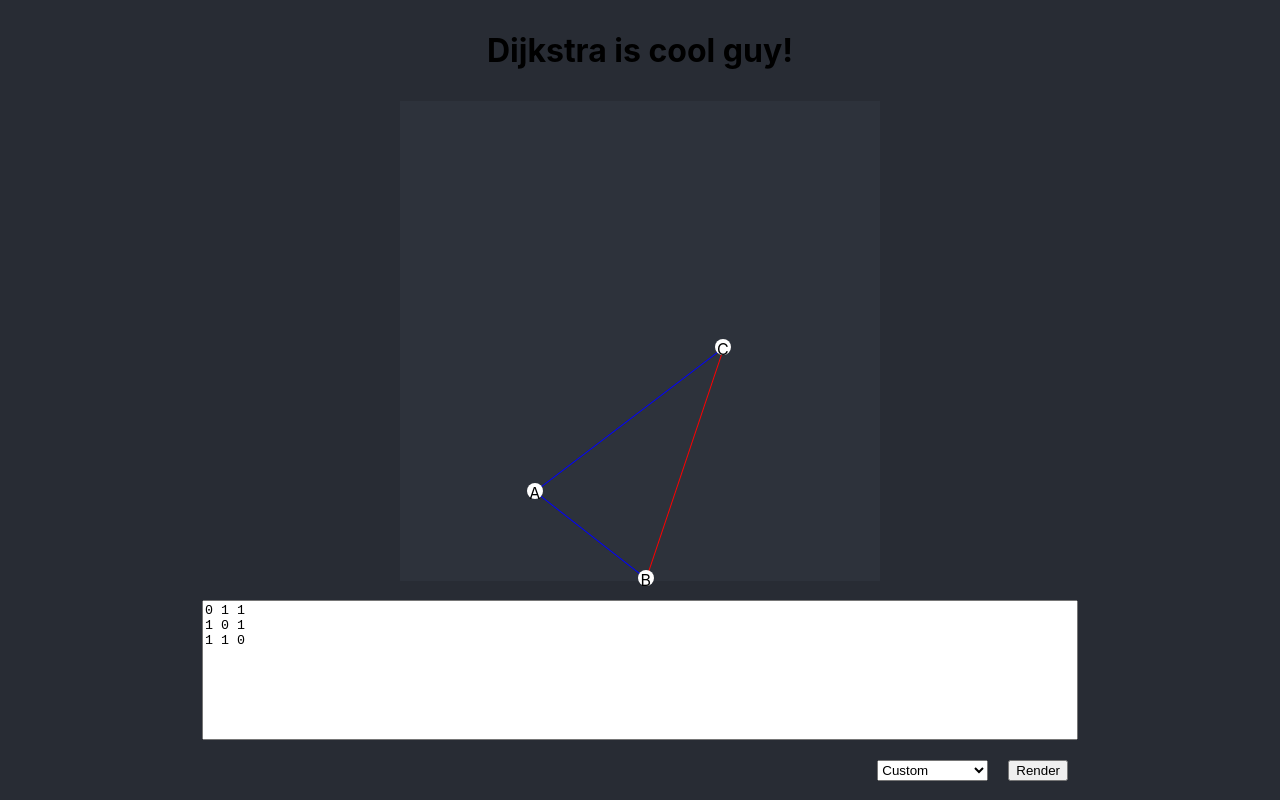
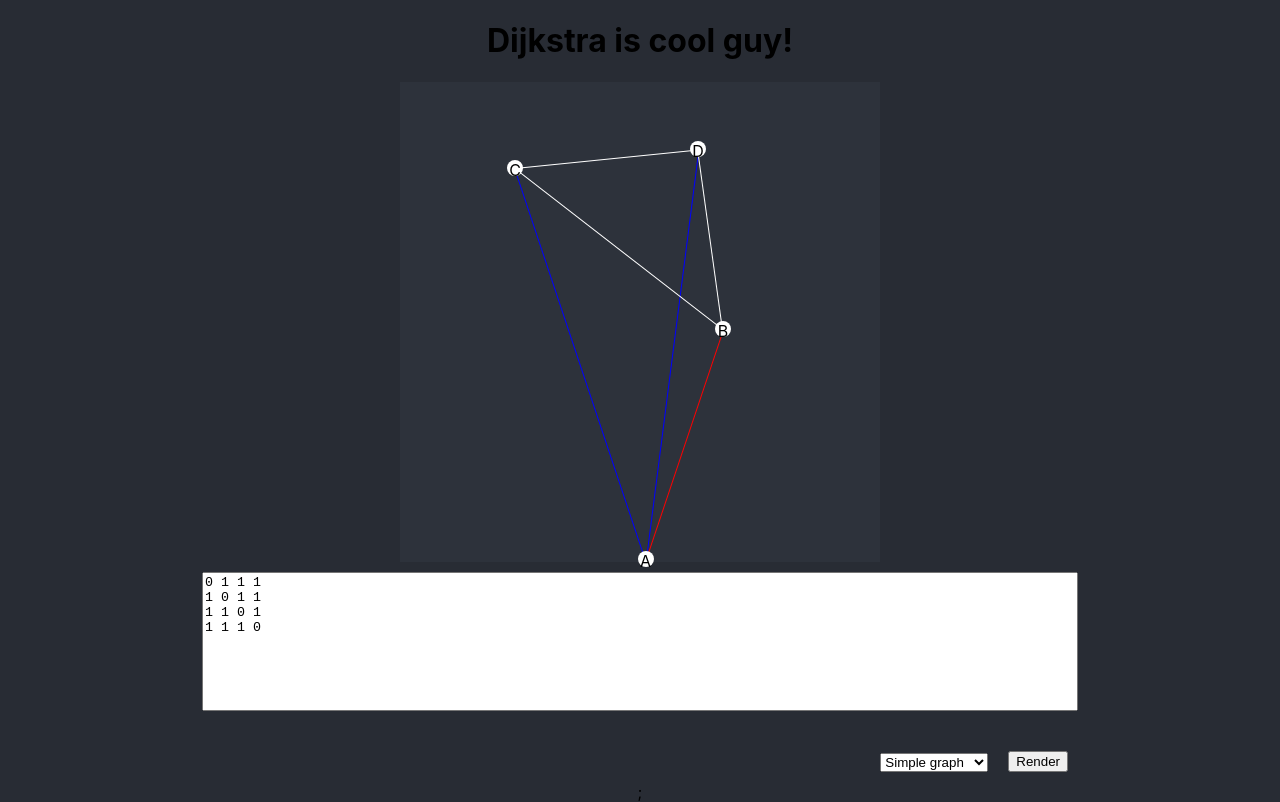
Before and after one commit to songofroland/pt-dijkstra, a React (Create React App) app: page / in a window 1280 px wide. Built offline with nearby package versions, Linux system fonts and the light colour scheme.

Commit message:
Refine "GraphEditor" component, extend sample graphs (#9)
* Refine "GraphEditor" component, extend sample graphs

* CR fixes

```diff
--- a/src/App.css
+++ b/src/App.css
@@ -54,13 +54,14 @@
   max-width: 100%;
 }
 
-.valid-base {
-  display: flex;
-  justify-content: center;
-  place-items: center;
+.invisible {
+  opacity: 0;
 }
-.valid > * {
-  opacity: 0;
+
+.error{
+  font-size: 1.5rem;
+  color: red;
+  margin: auto;
 }
 
 textarea {
--- a/src/App.tsx
+++ b/src/App.tsx
@@ -13,6 +13,7 @@ import mapGraph from './logic/graphMapping';
 import labelGraph from './logic/graphLabeling';
 import { DijkstraTracer } from './logic/dijkstra';
 
+
 function App() {
   const processGraph = (graph: Graph) => {
     const disassembledGraph = disassembleGraph(graph);
@@ -22,7 +23,6 @@ function App() {
       frames: frames,
     };
   };
-
   const [processedGraph, setProcessedGraph] =
     useState(processGraph(samples.simple.graph));
 
--- a/src/components/Canvas.tsx
+++ b/src/components/Canvas.tsx
@@ -12,25 +12,27 @@ function Canvas({nodes, edges, frame}
     frame: Frame,
   })
 {
-  let edgeComponents, nodeComponents;
-  if (nodes.length) {
-    nodeComponents = nodes.map( node =>
+  const nodeComponents = nodes.map( node =>
     <Node x={node.x} y={node.y} label={node.label} key={node.id} />,
   );
-    edgeComponents = edges.map( (edge, id) =>
+  const edgeComponents = edges.map( (edge, id) =>
     <Edge
       from={edge.from}
       to={edge.to}
-        key={id}
+      key={edge.id}
       label={edge.label}
       isCurrent={frame.currentEdges.includes(id)}
-        isActive={frame.activeEdges.includes(id)} />,
+      isActive={frame.activeEdges.includes(id)}
+    />,
   );
-  }
-  return <div className="canvas">
+
+
+  return <>
+    <div className="canvas">
       {edgeComponents}
       {nodeComponents}
-  </div>;
+    </div>
+  </>;
 }
 
 export default Canvas;
--- a/src/components/GraphEditor.tsx
+++ b/src/components/GraphEditor.tsx
@@ -1,66 +1,93 @@
-import React from 'react';
+import React, { useEffect } from 'react';
 import { useState } from 'react';
 import { isValid, parseValidGraph } from '../logic/graphParsing';
 import samples from '../logic/graphSamples';
 
 const graphsToChoose = [
   {
-    label: 'Simple Graph',
-    graph: samples.simple.string,
+    label: 'Simple graph',
+    key: 'simple',
   },
   {
-    label: 'Medium Graph',
-    graph: samples.medium.string,
+    label: 'Medium graph',
+    key: 'medium',
+  },
+  {
+    label: 'Custom',
+    key: 'custom',
   },
 ];
 
 
 function GraphEditor({ onRender }: { onRender: Function }) {
-  const [userInput, setUserInput] = useState({
-    isCorrect: true,
-    text: samples.simple.string,
-  });
+  const [inputText, setInputText] = useState(samples.simple.string);
+  const [inputTextIsCorrect, setInputTextIsCorrect] = useState(true);
+  const [selectedGraphId, setSelectedGraphId] = useState('simple');
+  const [customGraphString, setCustomGraphString] = useState('');
 
-  const textareaCallback = (e: React.ChangeEvent<HTMLTextAreaElement>) => {
-    const userText = e.target.value;
-    setUserInput({ isCorrect: isValid(userText), text: userText });
+  useEffect(() => {
+    setInputTextIsCorrect(isValid(inputText));
+  }, [inputText]);
+
+  const textareaCallback = (event: React.ChangeEvent<HTMLTextAreaElement>) => {
+    setInputText(event.target.value);
+    setSelectedGraphId('custom');
+    setCustomGraphString(event.target.value);
   };
 
-  const renderCallback = (e: React.MouseEvent<HTMLInputElement>) => {
-    if (userInput.isCorrect) onRender(parseValidGraph(userInput.text));
+
+  const renderCallback = () => {
+    if (inputTextIsCorrect) {
+      onRender(parseValidGraph(inputText));
+    }
   };
 
-  const chooserCallback = (selectedGraph: string) => {
-    setUserInput({ isCorrect: true, text: selectedGraph });
+  const chooserCallback = (selectedGraphName: string) => {
+    setSelectedGraphId(selectedGraphName);
+    if (selectedGraphName === 'custom'){
+      setInputText(customGraphString);
+    }else{
+      setInputText(samples[selectedGraphName].string);
+    }
   };
 
-  return <div className='graph-editor'>
-    <textarea onChange={textareaCallback} value={userInput.text} />
-    <div className='editor-bar'>
-      <div className={userInput.isCorrect ? 'valid-base valid' : 'valid-base'}>
+  return <>
+    <div className='graph-editor'>
+      <textarea onChange={textareaCallback} value={inputText} />
+      <div className={inputTextIsCorrect? 'invisible' : 'error'}>
         <span>This cannot be converted to graph</span>
       </div>
-      <GraphChooser possibleValues={graphsToChoose} selectCallback={chooserCallback} />
-      <input type='button' value='Render' onClick={renderCallback} />
-    </div>
-  </div>;
+      <div className='editor-bar'>
+        <GraphChooser
+          possibleValues={graphsToChoose}
+          selectCallback={chooserCallback}
+          selectedLabel={selectedGraphId}
+        />
+        <input type='button' value='Render' onClick={renderCallback} />
+      </div>
+    </div>;
+  </>;
 }
 
-function GraphChooser({ possibleValues, selectCallback }
-  : { possibleValues: any[], selectCallback: Function })
+function GraphChooser({ possibleValues, selectCallback, selectedLabel }
+  : { possibleValues: Array<any>, selectCallback: Function , selectedLabel: string})
 {
-  const onChange = (element: any) => {
+  const onChange = (element: React.ChangeEvent<HTMLSelectElement>) => {
     selectCallback(element.target.selectedOptions[0].value);
   };
 
-  const options = possibleValues.map((value, key) =>
-    <option key={key} value={value.graph}>{value.label}</option>,
+  const options = possibleValues.map(obj =>
+    <option key={obj.key} value={obj.key}>{obj.label}</option>,
   );
 
-  return <select onChange={onChange} >
-    <option value="">Custom</option>
-    {options}
-  </select>;
+
+  return <>
+    <div>
+      <select onChange={onChange} value={selectedLabel}>
+        {options}
+      </select>
+    </div>
+  </>;
 }
 
 export default GraphEditor;
--- a/src/logic/graphSamples.ts
+++ b/src/logic/graphSamples.ts
@@ -1,11 +1,32 @@
 /* eslint-disable */
-const samples = {
+const samples: { [key: string]: any } = {
+  medium: {
+    graph: [
+      [0, 2, 6, 0, 0, 0, 0],
+      [2, 0, 0, 5, 0, 0, 0],
+      [6, 0, 0, 8, 0, 0, 0],
+      [0, 5, 8, 0, 10, 15, 0],
+      [0, 0, 0, 10, 0, 6, 2],
+      [0, 0, 0, 15, 6, 0, 6],
+      [0, 0, 0, 0, 2, 6, 0],
+    ],
+    string: '0 2 6 0 0 0 0\n2 0 0 5 0 0 0\n6 0 0 8 0 0 0\n0 5 8 0 10 15 0\n0 0 0 10 0 6 2\n0 0 0 15 6 0 6\n0 0 0 0 2 6 0',
+  },
   simple: {
-    graph: [[0, 1, 1], [1, 0, 1], [1, 1, 0]],
-    string: '0 1 1\n1 0 1\n1 1 0',
+    graph: [
+      [0, 1, 1, 1],
+      [1, 0, 1, 1],
+      [1, 1, 0, 1],
+      [1, 1, 1, 0],
+    ],
+    string: '0 1 1 1\n1 0 1 1\n1 1 0 1\n1 1 1 0',
   },
-  medium: {
-    graph: [[0, 1, 1], [1, 0, 1], [1, 1, 0]],
+  custom: {
+    graph: [
+      [0, 1, 1],
+      [1, 0, 1],
+      [1, 1, 0],
+    ],
     string: '0 1 1\n1 0 1\n1 1 0',
   },
 };
```
Lines whose indentation alone changed are shown as unchanged.
